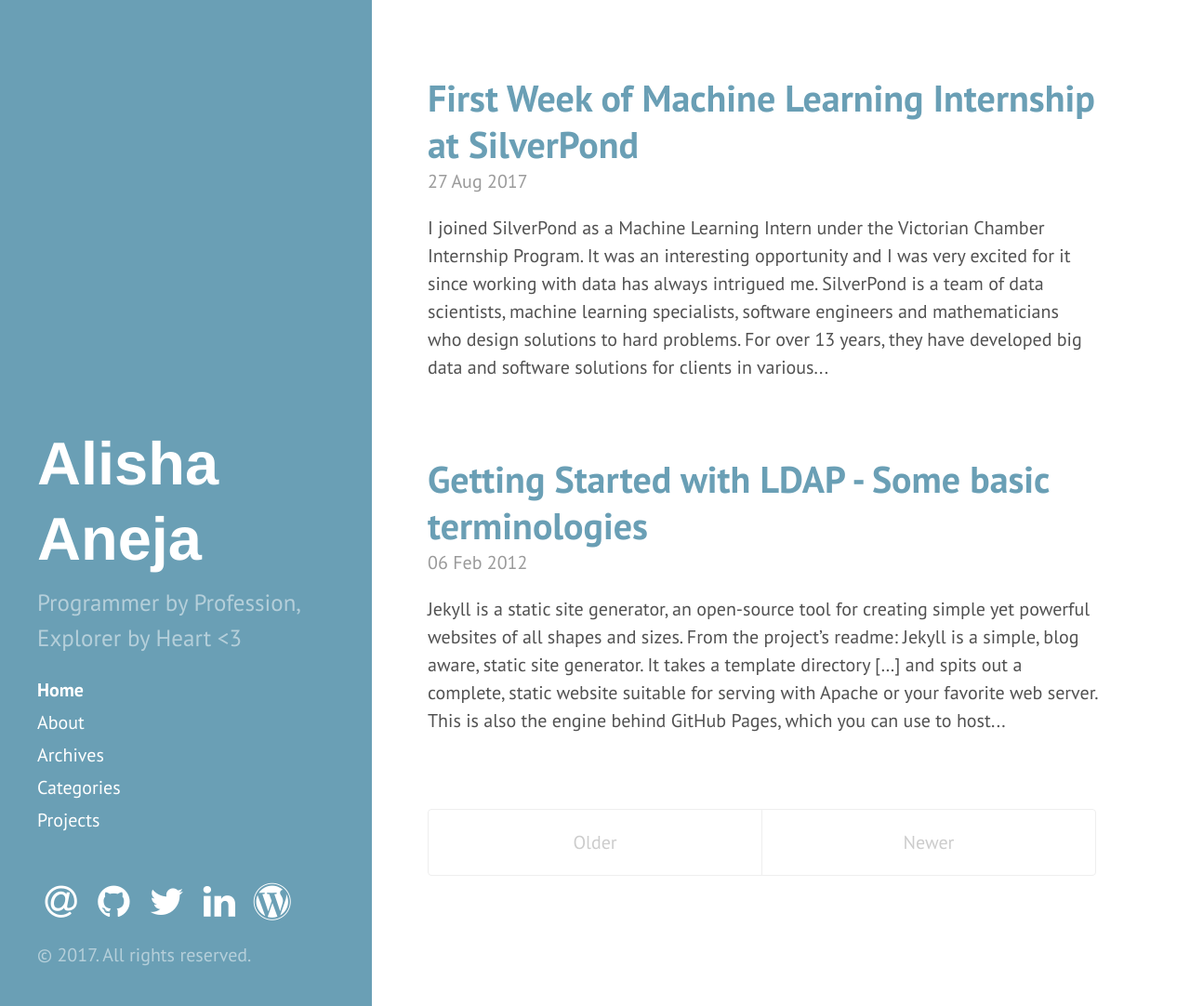
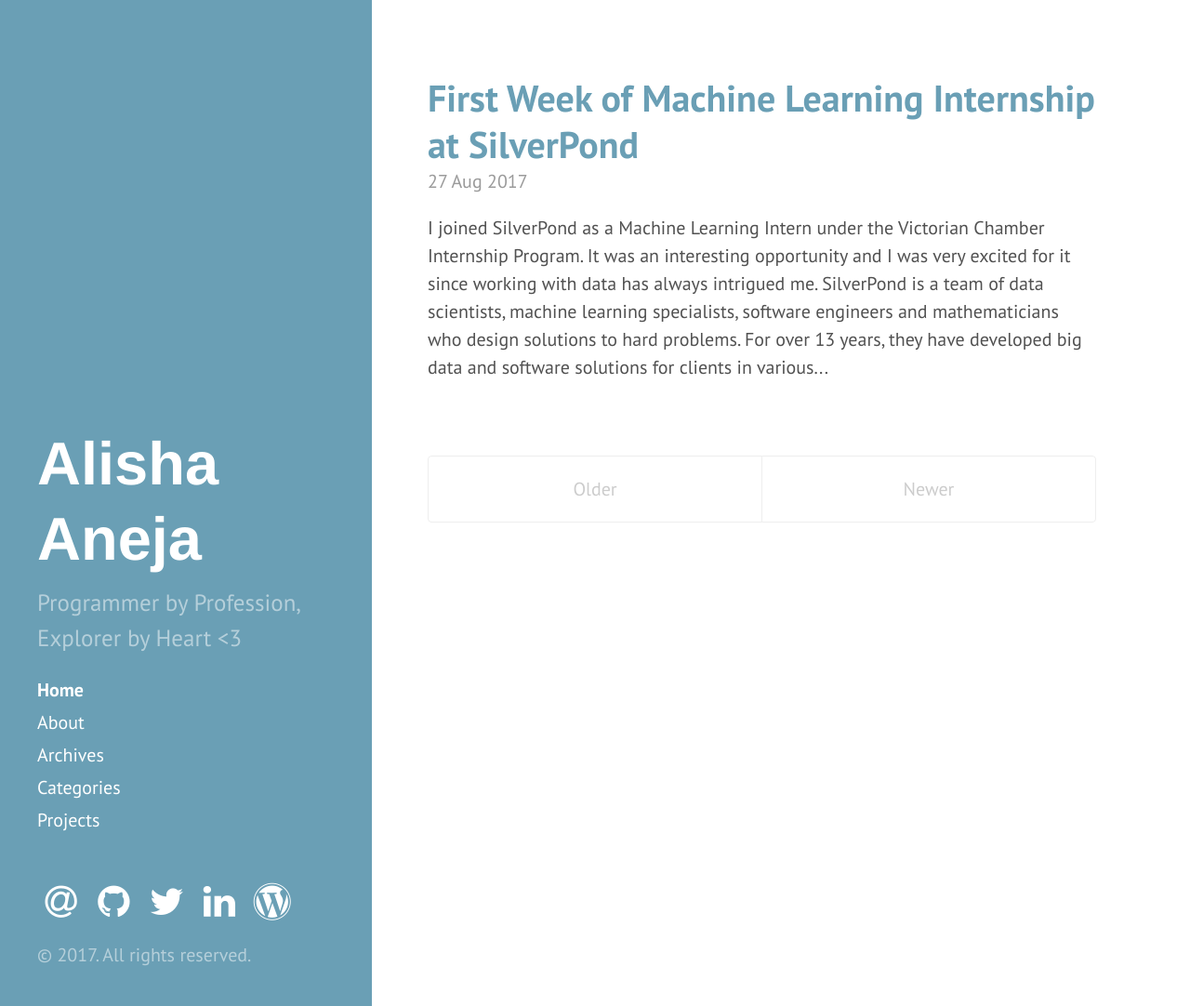
Before and after one commit to alisha17/alisha17.github.io, a Jekyll site: the page built from index.html, in a window 1280 px wide and 1082 px high. Shown: the whole window at 93% size. Built offline with Jekyll 4.4.1, drawn with Linux system fonts in a browser that asks for light colours; nearby versions of some CDN libraries; Markdown is read by kramdown in place of the engine named in the settings; the list of posts is cut into pages by our own code; comment, search, counter and statistics services are not loaded.

```diff
--- a/_posts/2012-02-06-whats-jekyll.md
+++ /dev/null
@@ -1,18 +0,0 @@
----
-layout: post
-title: Getting Started with LDAP - Some basic terminologies
-categories: Tech
-comments: true
----
-
-[Jekyll](http://jekyllrb.com) is a static site generator, an open-source tool for creating simple yet powerful websites of all shapes and sizes. From [the project's readme](https://github.com/mojombo/jekyll/blob/master/README.markdown):
-
-  > Jekyll is a simple, blog aware, static site generator. It takes a template directory [...] and spits out a complete, static website suitable for serving with Apache or your favorite web server. This is also the engine behind GitHub Pages, which you can use to host your project’s page or blog right here from GitHub.
-
-
-It's an immensely useful tool and one we encourage you to use here with Hyde.
-
-Twitter API project github
-satellite project github
-
-Find out more by [visiting the project on GitHub](https://github.com/mojombo/jekyll).
```
Also changed, not shown: _posts/2017-08-27-first-week.md (+1 -1 lines), 7 other files.
